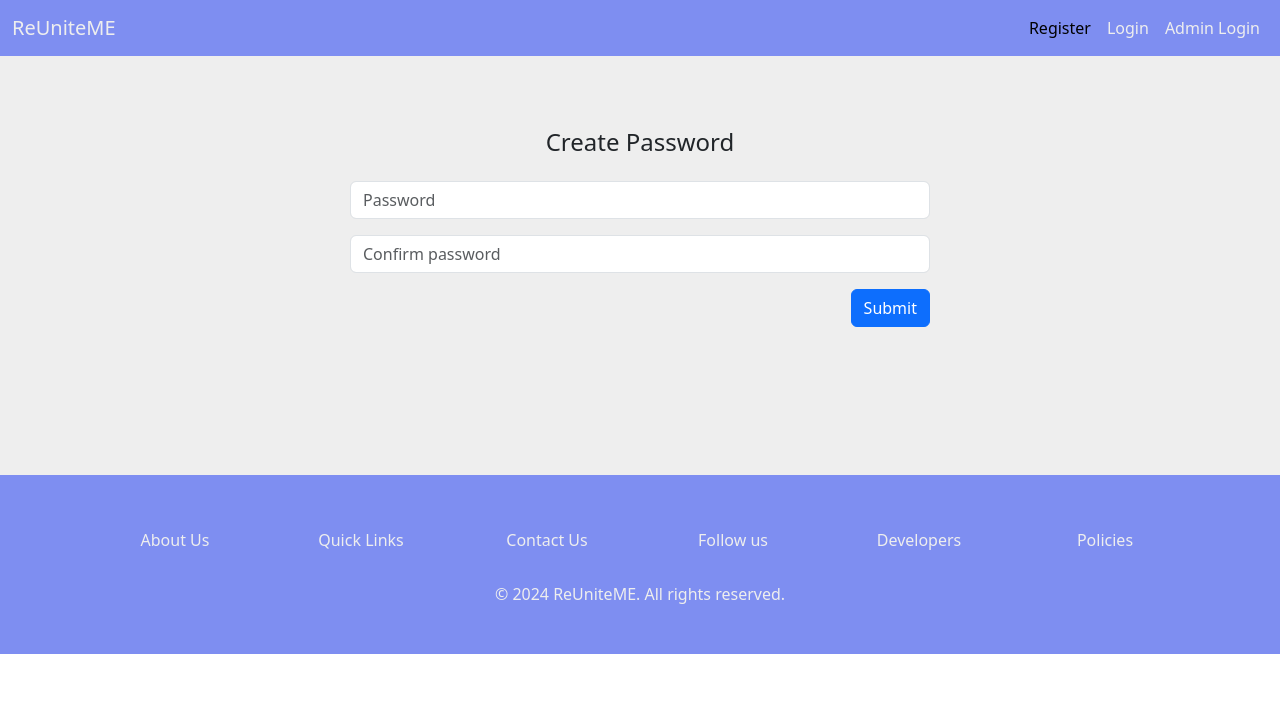
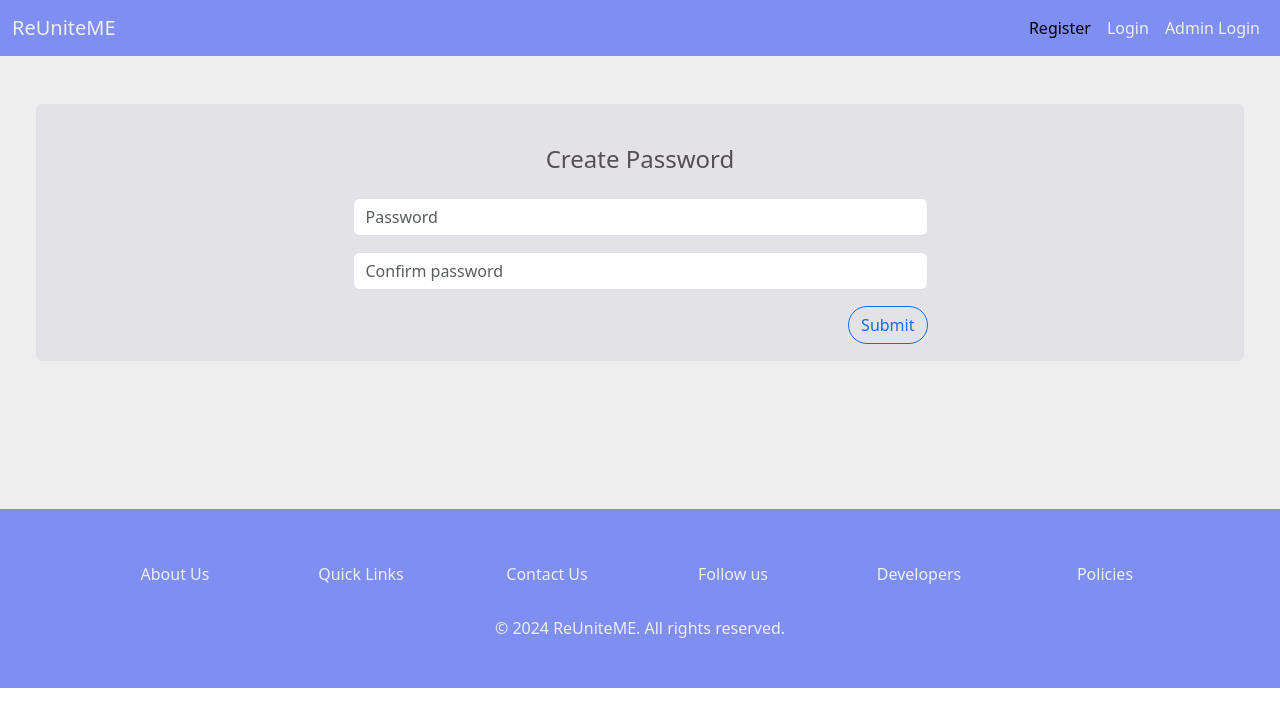
Before and after one commit to jeelion22/reuniteME-Frontend, a React (Vite) app: page /admins/password/reset/verified/1 in a window 1280 px wide. Shown: the top 726 px of the page. Built offline with nearby package versions, Linux system fonts and the light colour scheme.

Commit message:
changed btn style and added border with bootstrap

```diff
--- a/src/components/admin/AdminPasswordReset.jsx
+++ b/src/components/admin/AdminPasswordReset.jsx
@@ -1,3 +1,4 @@
+import "../../styles/AdminPasswordReset.css";
 import React, { useState } from "react";
 import { useNavigate, useParams } from "react-router-dom";
 import { Formik } from "formik";
@@ -71,7 +72,7 @@ const AdminPasswordReset = () => {
           <form onSubmit={formik.handleSubmit}>
             <div className="container-md-6  p-5">
               <div className="row">
-                <div className="col">
+                <div className="col border rounded p-3 admin-password-reset">
                   <div className="row justify-content-center text-center mt-4">
                     <div className="col-md-6">
                       <h4>Create Password</h4>
@@ -114,7 +115,10 @@ const AdminPasswordReset = () => {
                   <div className="row justify-content-center mt-3">
                     <div className="col-md-6 justify-content-end">
                       <div className=" d-flex justify-content-end">
-                        <button type="submit" className="btn btn-primary">
+                        <button
+                          type="submit"
+                          className="btn btn-outline-primary"
+                        >
                           Submit
                         </button>
                       </div>
```
